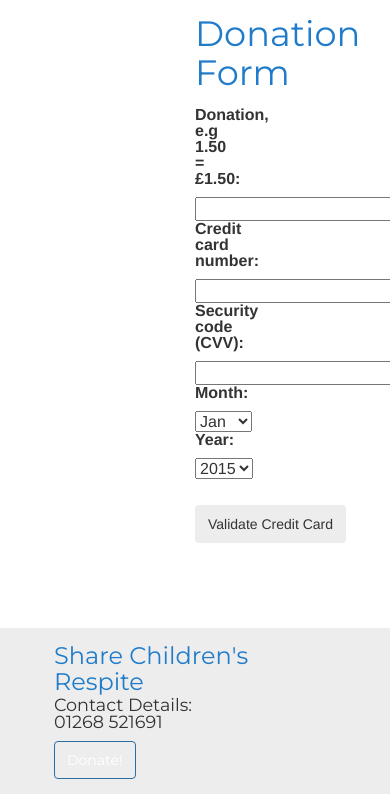
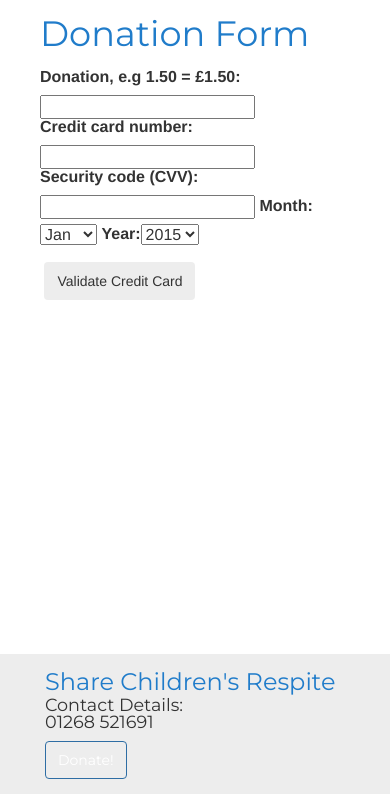
Before and after one commit to callump5/share_respite_prj, a Django app: page /donate/ in a window 390 px wide; the page is wider, and only the part inside the window is pictured. Shown: the part 50-844 px from the top of that part. Run offline with Django 3.2, Linux system fonts and the light colour scheme; some libraries are stand-ins or nearby versions.

Commit message:
FINISHED FUCK YEAH!!!!!!!!!!!!

```diff
--- a/static/css/home.css
+++ b/static/css/home.css
@@ -296,12 +296,8 @@ iframe {
     overflow-y: scroll;
 }
 
-/* Portrait and Landscape */
 @media screen and (max-width: 580px) {
-    #main-view {
-        width: 0;
+        #main-view {
+            width: 100%;
+        }
     }
-    .container{
-        width: 95%;
-    }
-}
```
